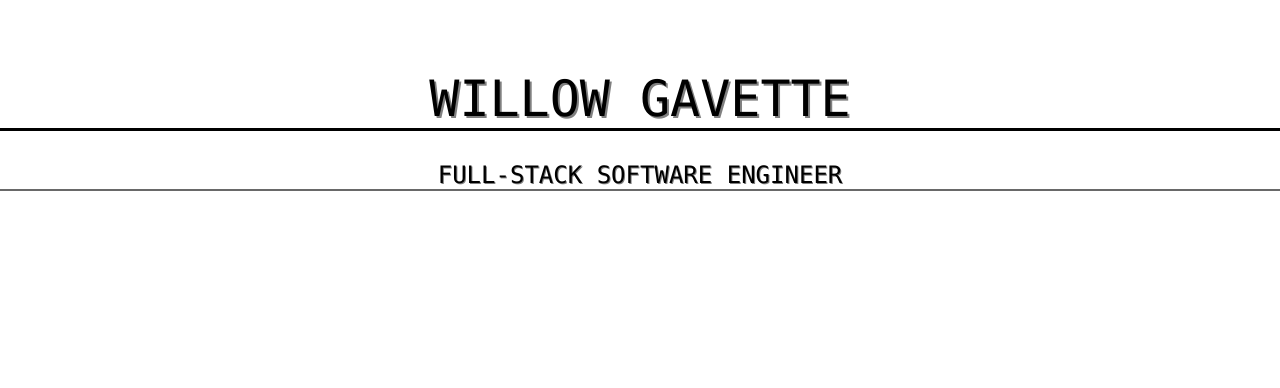
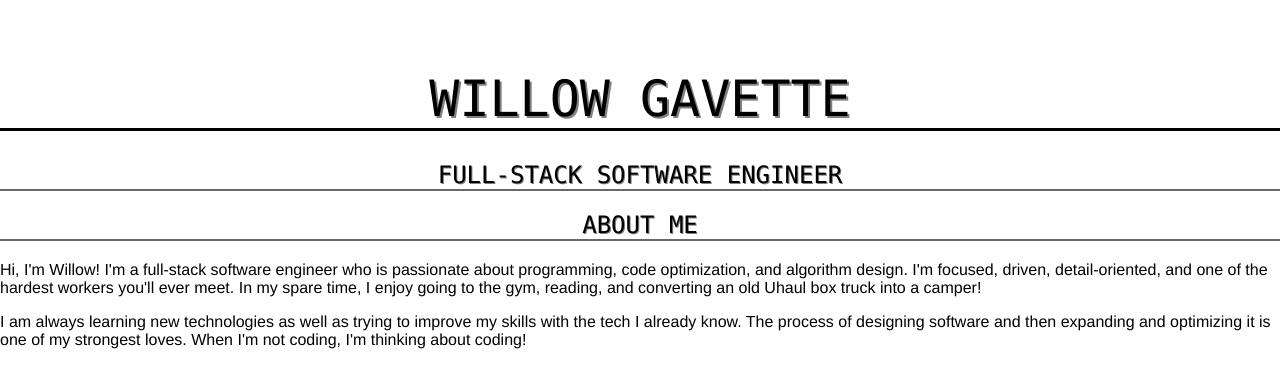
Before and after one commit to willowgavette/my-website-react-redesign, a React (Create React App) app in the folder my-website-react-redesign/: page / in a window 1280 px wide. Shown: the top 388 px of the page. Built offline with nearby package versions, Linux system fonts and the light colour scheme.

Commit message:
got about section to render correctly

```diff
--- a/my-website-react-redesign/src/AboutMe.js
+++ b/my-website-react-redesign/src/AboutMe.js
@@ -6,14 +6,15 @@ const bio = {
 	second: "I am always learning new technologies as well as trying to improve my skills with the tech I already know. The process of designing software and then expanding and optimizing it is one of my strongest loves. When I'm not coding, I'm thinking about coding!",
 };
 
-function AboutMe (bio) {
+function AboutMe = ({ bio }) => {
+
 	return (
-		<div className="about-me">
-			<h2>{bio.about.toUpperCase()}</h2>
-			<p>{bio.first}</p>
-			<p>{bio.second}</p>
+		<div>
+			<h2>{about.toUpperCase()}</h2>
+			<p>{first}</p>
+			<p>{second}</p>
 		</div>
-		)
-}
+		);
+};
 
-export default AboutMe;
+export default function AboutMe;
--- a/my-website-react-redesign/src/App.js
+++ b/my-website-react-redesign/src/App.js
@@ -1,15 +1,33 @@
 import './index.css';
-import AboutMe from './AboutMe.js';
 
 function App() {
+
   return (
     <div className="header">
-      <header>
-        <h1>WILLOW GAVETTE</h1>
-        <h2>Full-Stack Software Engineer</h2>
-      </header>
+    <header>
+    <h1>WILLOW GAVETTE</h1>
+    <h2>Full-Stack Software Engineer</h2>
+    </header>
+
+    <AboutMe />
+
     </div>
-  );
+    );
+};
+
+function AboutMe () {
+  const bio = {
+    about: "about me",
+    first: "Hi, I'm Willow! I'm a full-stack software engineer who is passionate about programming, code optimization, and algorithm design. I'm focused, driven, detail-oriented, and one of the hardest workers you'll ever meet. In my spare time, I enjoy going to the gym, reading, and converting an old Uhaul box truck into a camper!",
+    second: "I am always learning new technologies as well as trying to improve my skills with the tech I already know. The process of designing software and then expanding and optimizing it is one of my strongest loves. When I'm not coding, I'm thinking about coding!",
+  };
+  return (
+    <div>
+    <h2>{bio.about.toUpperCase()}</h2>
+    <p>{bio.first}</p>
+    <p>{bio.second}</p>
+    </div>
+    );
 };
 
 export default App;
```
